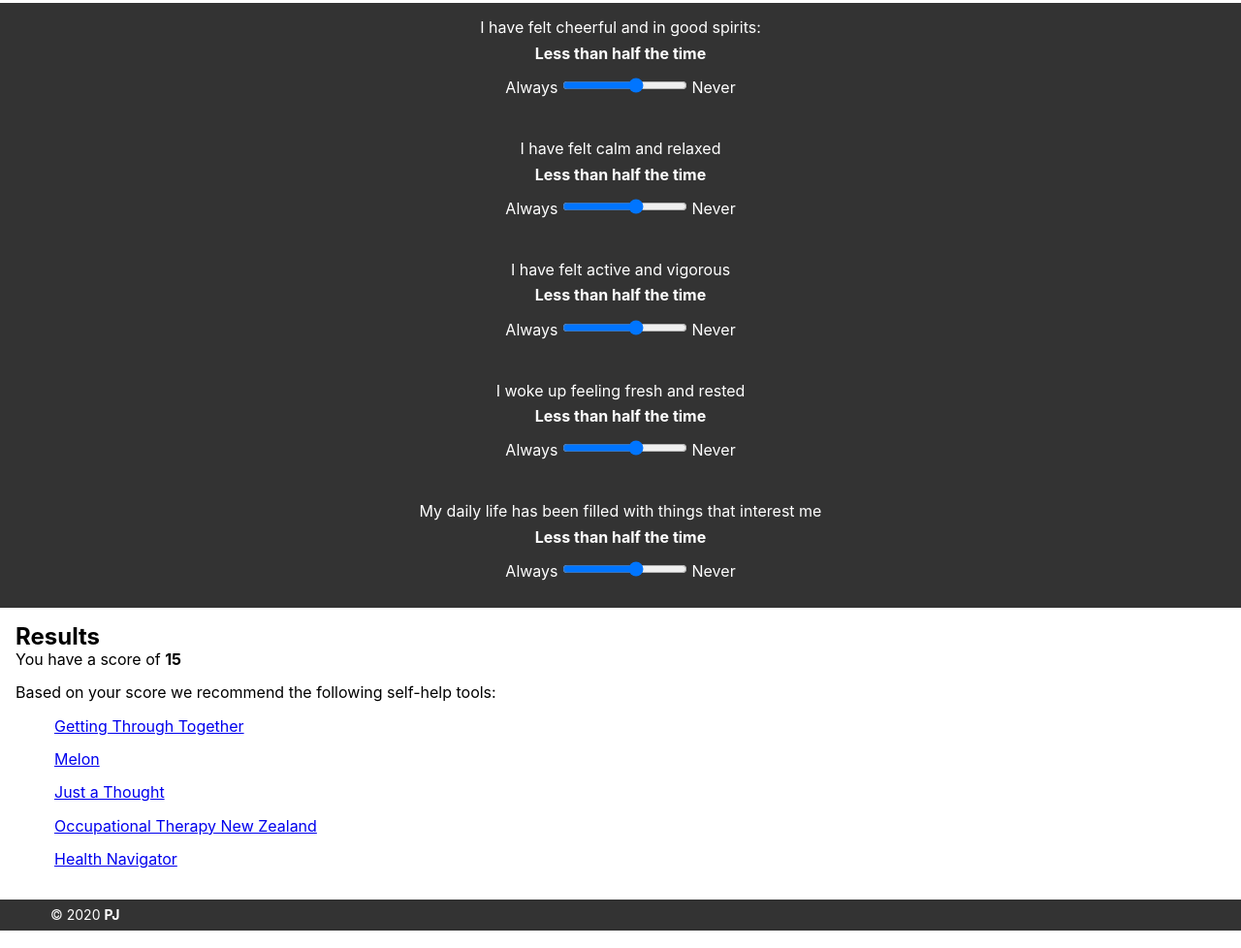
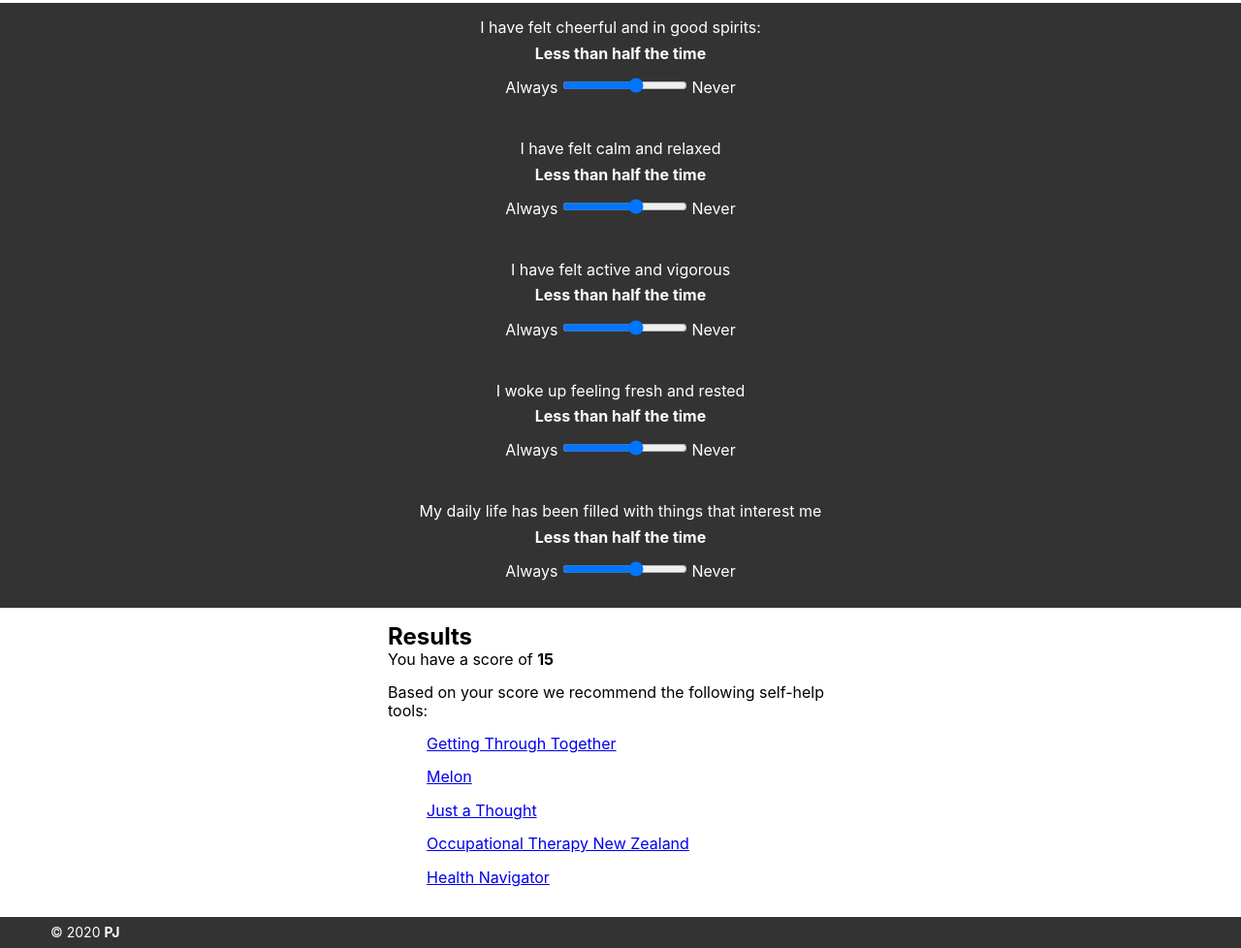
Before and after one commit to pjayathissa/WHO5-mentalhealth, a plain HTML site: page index.html in a window 1280 px wide. Shown: the part 470-1448 px from the top of the page at 97% size. Drawn offline with nearby package versions, Linux system fonts and the light colour scheme.

Commit message:
fixed centerng

```diff
--- a/index.html
+++ b/index.html
@@ -102,7 +102,7 @@
 </section>
 
 <section class="sans-serif bg-white black ">
-<div class="bg-white black pa3">
+<div class="bg-white black pa3 tl center w-40-l">
 		 	<div class = "b f3"> Results </div>
 		 	<div class = "pb3"> You have a score of <output id="final-score" class ="b"></output></div>
 		 	<div class = "dn" id ="score-above-13">
```
